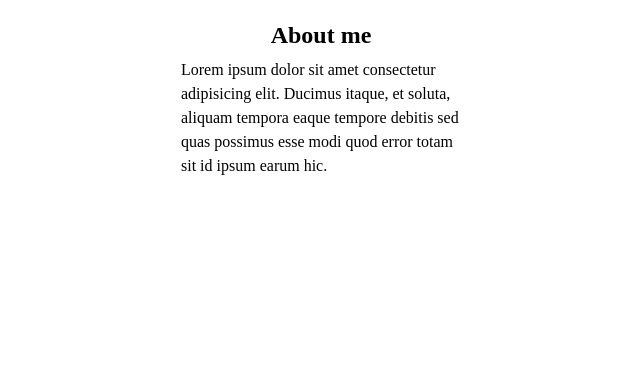
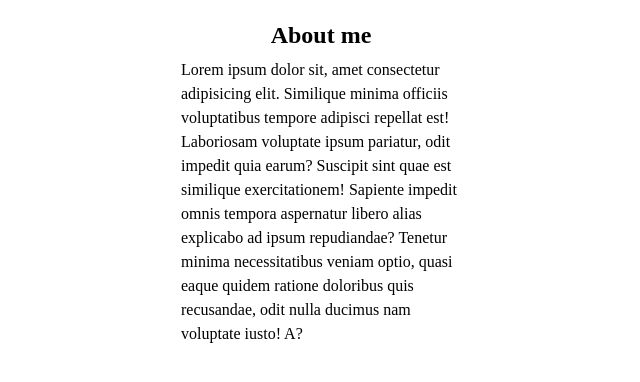
Before and after one commit to devritra/odin-homepage, a website built with webpack: page src/template.html in a window 1280 px wide. Shown: the part 400-782 px from the top of the page, without its empty margins (319-959 px from the left). Built offline with nearby package versions, Linux system fonts and the light colour scheme.

Commit message:
feat: add more lorem text

```diff
--- a/src/template.html
+++ b/src/template.html
@@ -16,7 +16,8 @@
                         </div>
                         <div class="about-me-content-holder">
                             <h1>About me</h1>
-                            <p>Lorem ipsum dolor sit amet consectetur adipisicing elit. Ducimus itaque, et soluta, aliquam tempora eaque tempore debitis sed quas possimus esse modi quod error totam sit id ipsum earum hic.</p>
+                            <p>Lorem ipsum dolor sit, amet consectetur adipisicing elit. Similique minima officiis voluptatibus tempore adipisci repellat est! Laboriosam voluptate ipsum pariatur, odit impedit quia earum? Suscipit sint quae est similique exercitationem!
+                            Sapiente impedit omnis tempora aspernatur libero alias explicabo ad ipsum repudiandae? Tenetur minima necessitatibus veniam optio, quasi eaque quidem ratione doloribus quis recusandae, odit nulla ducimus nam voluptate iusto! A?</p>
                         </div>
                     </div>
                 </section>
```
